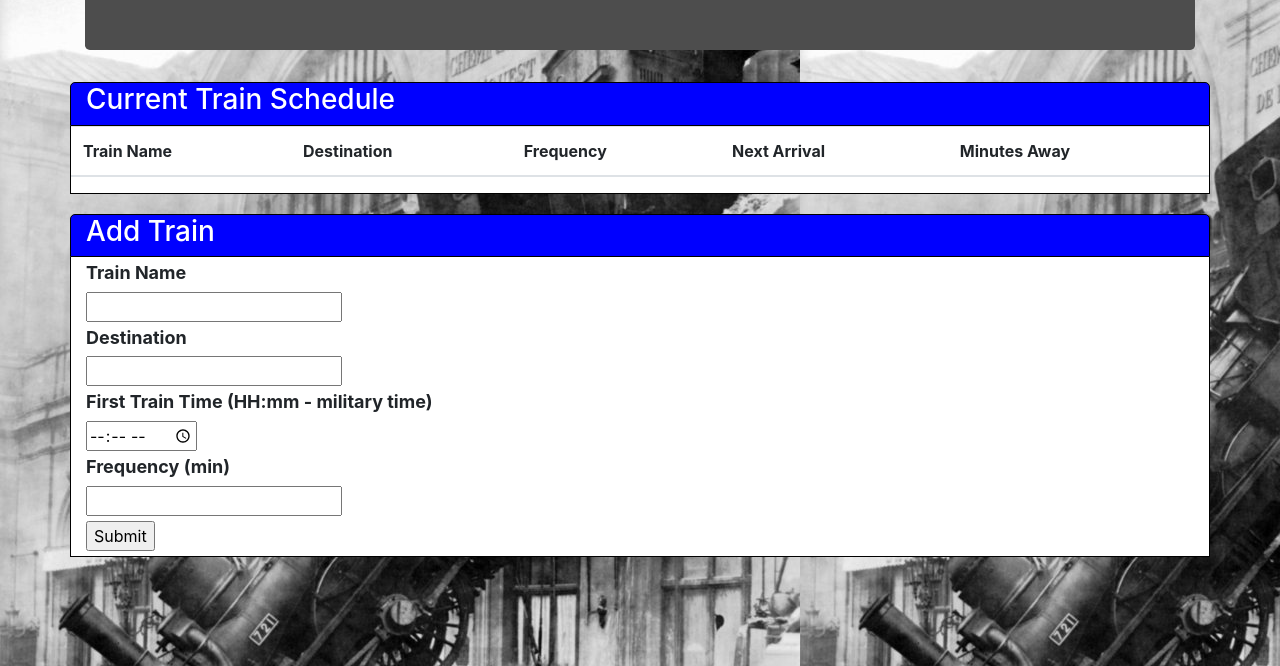
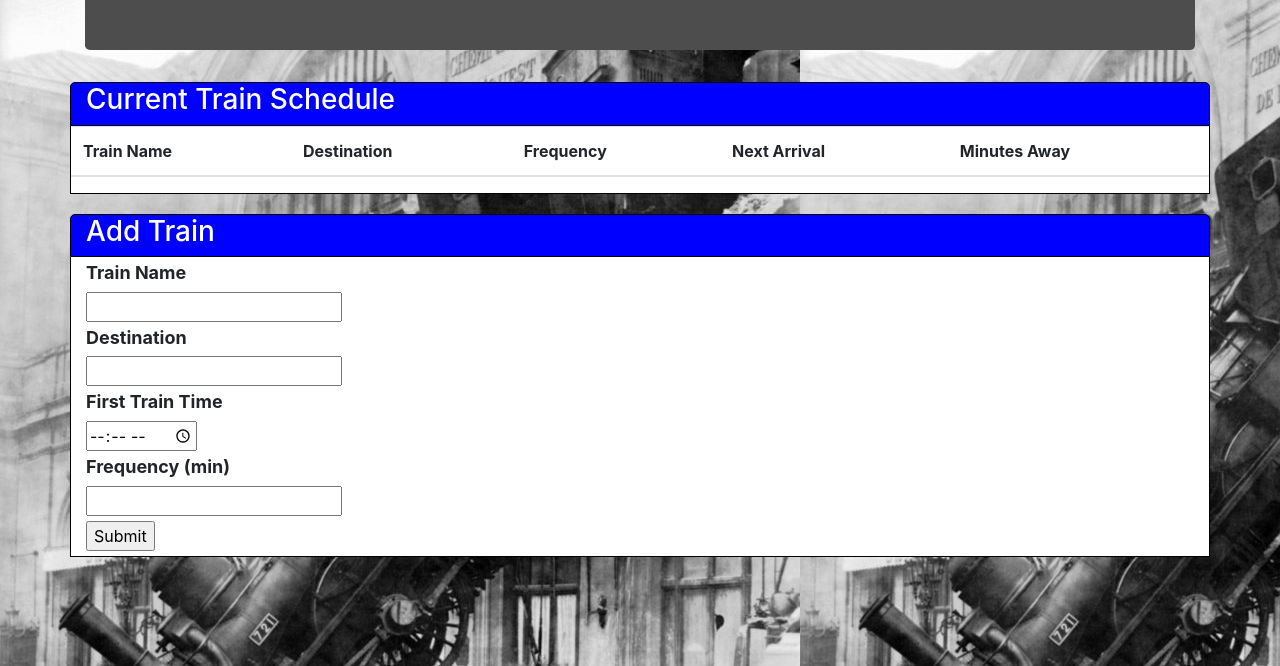
Before and after one commit to alex-ichikawa/train-time, a plain HTML site: page index.html in a window 1280 px wide. Shown: the part 134-800 px from the top of the page. Drawn offline with nearby package versions, Linux system fonts and the light colour scheme.

Commit message:
removed the military time text

```diff
--- a/index.html
+++ b/index.html
@@ -49,7 +49,7 @@
                 <h4>Destination</h4>
                 <input type="text" id="destination">
 
-                <h4>First Train Time (HH:mm - military time)</h4>
+                <h4>First Train Time</h4>
                 <input type="time" id="time">
 
                 <h4>Frequency (min)</h4>
```
